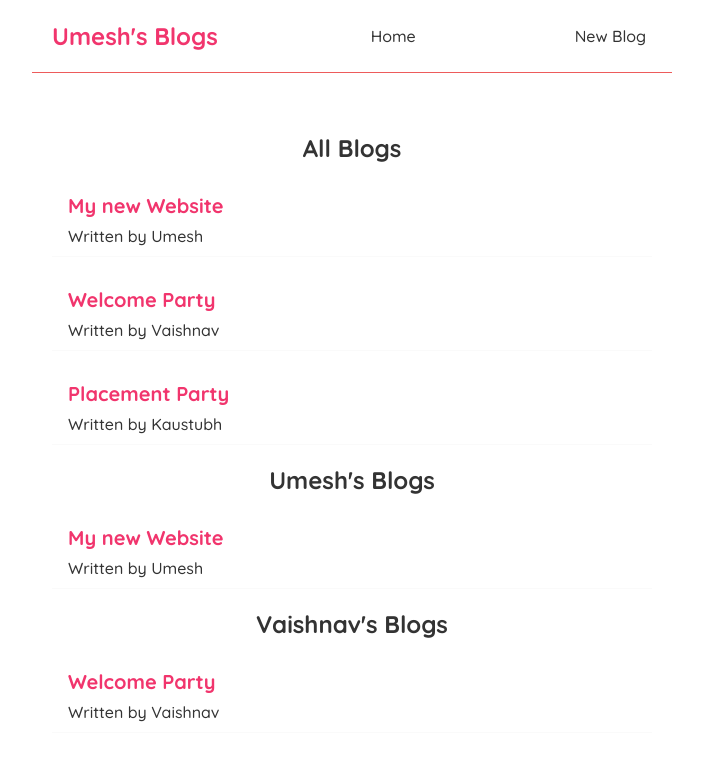
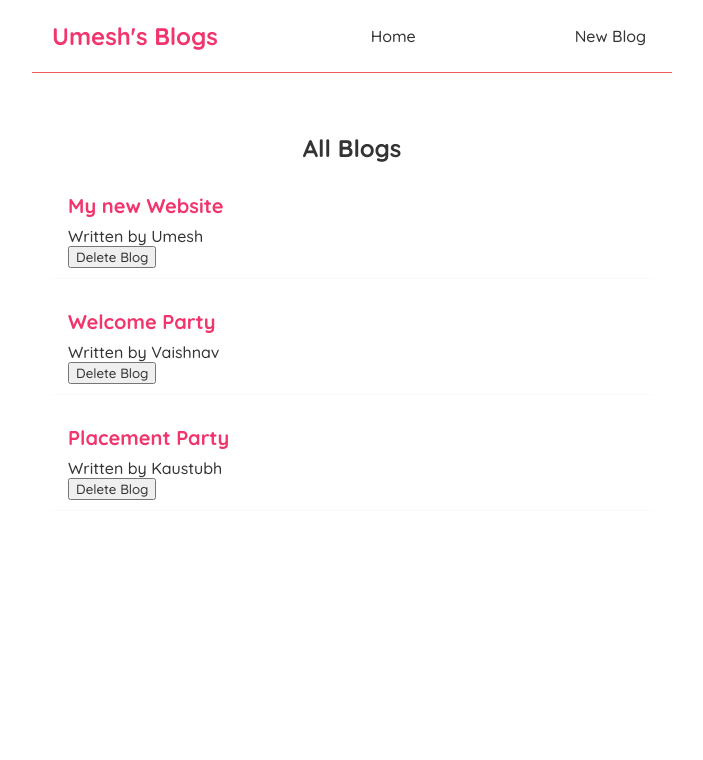
Before and after one commit to umeshbagade/MyBlogs, a React (Create React App) app: page / in a window 1280 px wide. Shown: the top 760 px of the page, without its empty margins (288-991 px from the left). Built offline with nearby package versions, Linux system fonts and the light colour scheme.

Commit message:
Delete Blogs | Functions as Props

```diff
--- a/src/BlogList.js
+++ b/src/BlogList.js
@@ -1,6 +1,7 @@
-const BlogList = ({blogs, title     }) => {
-    // const blogs = props.blogs;
-    // const title = props.title;
+const BlogList = ({blogs, title , handleDelete}) => {
+
+
+
     return (
        <div className="blog-list">
         <h2>{title}</h2>
@@ -8,6 +9,7 @@
             <div className="blog-preview" key={blog.id}>
                 <h2>{blog.title}</h2>
                 <p>Written by {blog.author}</p>
+                <button onClick={()=> handleDelete(blog.id)}>Delete Blog</button>
             </div>
         ))}
        </div>
--- a/src/Home.js
+++ b/src/Home.js
@@ -2,6 +2,12 @@
 import BlogList from "./BlogList";
 
 const Home = () => {
+
+    const handleDelete = (id) =>{
+        const newBlogs = blogs.filter((blog)=> blog.id !==id)
+        setBlogs(newBlogs)
+    }
+
 
     const [blogs, setBlogs] = useState([
         { title: "My new Website", body: "Come and visit, hurry up", author: "Umesh", id: 1 },
@@ -11,9 +17,8 @@
 
     return (
         <div className="home">
-           <BlogList blogs = {blogs} title="All Blogs" />
-           <BlogList blogs = {blogs.filter((blog)=> blog.author === 'Umesh')} title="Umesh's Blogs" />
-           <BlogList blogs = {blogs.filter((blog)=> blog.author === 'Vaishnav')} title="Vaishnav's Blogs" />
+           <BlogList blogs = {blogs} title="All Blogs" handleDelete = {handleDelete}/>
+
         </div>
     );
 }
```
